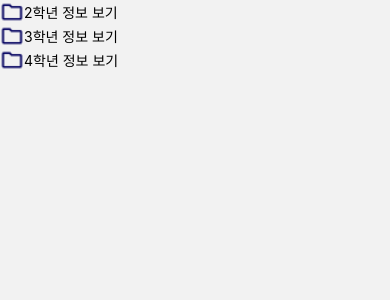
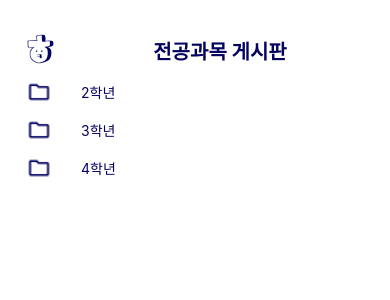
Before and after one commit to GDSC-Hongik/comong-jennie-mobile, a React Native app: screen /Class in a window 390 px wide. Shown: the top 300 px of the page. Built offline with nearby package versions, Linux system fonts and the light colour scheme.

Commit message:
과목게시판 토글까지

```diff
--- a/screens/MajorSelectScreen.tsx
+++ b/screens/MajorSelectScreen.tsx
@@ -1,5 +1,5 @@
 import React, { useState } from 'react';
-import { View, Text, TouchableOpacity, Image } from 'react-native';
+import { View, Text, TouchableOpacity, Image, ScrollView, StyleSheet } from 'react-native';
 import { useNavigation } from '@react-navigation/native';
 import { StackNavigationProp } from '@react-navigation/stack';
 import { RootStackParamList } from '../types/navigation';
@@ -75,20 +75,30 @@ export const profMap: { [key: string]: string } = {
 const MajorSelectScreen: React.FC = () => {
   const navigation = useNavigation<MajorSelectScreenNavigationProp>();
 
-  // 학년, 과목, 교수 상태를 독립적으로 관리하는 객체
   const [openStates, setOpenStates] = useState<{ [key: number]: boolean }>({});
   const [subjectOpenStates, setSubjectOpenStates] = useState<{ [key: number]: { [subject: string]: boolean } }>({});
   const [subjectsMap, setSubjectsMap] = useState<{ [key: number]: string[] }>({});
   const [professorsMap, setProfessorsMap] = useState<{ [key: number]: { [subject: string]: string[] } }>({});
 
   const handleGradeToggle = async (grade: number) => {
-    setOpenStates((prevState) => ({
+    const newOpenState = !openStates[grade];
+    setOpenStates(prevState => ({
       ...prevState,
-      [grade]: !prevState[grade], // 클릭한 학년의 상태만 변경
+      [grade]: newOpenState,
     }));
 
-    if (!openStates[grade] && !subjectsMap[grade]) {
+    if (newOpenState) {
+      setSubjectOpenStates(prevState => ({
+        ...prevState,
+        [grade]: Object.keys(prevState[grade] || {}).reduce((acc, subject) => {
+          acc[subject] = false;
+          return acc;
+        }, {} as { [subject: string]: boolean })
+      }));
+
+      if (!subjectsMap[grade]) {
         await fetchSubjectsForGrade(grade);
+      }
     }
   };
 
@@ -99,12 +109,12 @@ const MajorSelectScreen: React.FC = () => {
         const subjectKey = Object.keys(subMap).find(key => subMap[key] === item.sub);
         return subjectKey || item.sub;
       })));
-      setSubjectsMap((prevState) => ({
+      setSubjectsMap(prevState => ({
         ...prevState,
         [grade]: uniqueSubjects,
       }));
-    } catch (error: any) {
-      setSubjectsMap((prevState) => ({
+    } catch (error) {
+      setSubjectsMap(prevState => ({
         ...prevState,
         [grade]: [],
       }));
@@ -112,7 +122,7 @@ const MajorSelectScreen: React.FC = () => {
   };
 
   const handleSubjectToggle = async (grade: number, subject: string) => {
-    setSubjectOpenStates((prevState) => ({
+    setSubjectOpenStates(prevState => ({
       ...prevState,
       [grade]: {
         ...(prevState[grade] || {}),
@@ -135,15 +145,15 @@ const MajorSelectScreen: React.FC = () => {
           const professorKey = Object.keys(profMap).find(key => profMap[key] === item.profs);
           return professorKey || item.profs;
         })));
-        setProfessorsMap((prevState) => ({
+        setProfessorsMap(prevState => ({
           ...prevState,
           [grade]: {
             ...(prevState[grade] || {}),
             [mappedSubject]: uniqueProfessors,
           },
         }));
-      } catch (error: any) {
-        setProfessorsMap((prevState) => ({
+      } catch (error) {
+        setProfessorsMap(prevState => ({
           ...prevState,
           [grade]: {
             ...(prevState[grade] || {}),
@@ -178,34 +188,39 @@ const MajorSelectScreen: React.FC = () => {
   };
 
   return (
-    <View>
-      {[2, 3, 4].map((grade) => (
-        <View key={grade}>
-          <View style={{ flexDirection: 'row', alignItems: 'center' }}>
+    <View style={styles.container}>
+      <View style={styles.header}>
+        <Image source={require('../assets/Logo.png')} style={styles.logo} />
+        <Text style={styles.title}>전공과목 게시판</Text>
+      </View>
+      <ScrollView contentContainerStyle={styles.scrollView}>
+        {[2, 3, 4].map(grade => (
+          <View key={grade} style={styles.gradeContainer}>
+            <View style={styles.gradeHeader}>
               <TouchableOpacity onPress={() => handleGradeToggle(grade)}>
-              <Image source={require('../assets/folder.png')} style={{ width: 24, height: 24 }} />
+                <Image source={require('../assets/folder.png')} style={styles.icon} />
               </TouchableOpacity>
-            <TouchableOpacity onPress={() => handleGradeClick(grade)}>
-              <Text>{grade}학년 정보 보기</Text>
+              <TouchableOpacity onPress={() => handleGradeClick(grade)} style={styles.gradeText}>
+                <Text style={styles.text}>{grade}학년</Text>
               </TouchableOpacity>
             </View>
-          {openStates[grade] && subjectsMap[grade]?.length > 0 && subjectsMap[grade].map((subject) => (
-            <View key={subject}>
-              <View style={{ flexDirection: 'row', alignItems: 'center' }}>
+            {openStates[grade] && subjectsMap[grade]?.length > 0 && subjectsMap[grade].map(subject => (
+              <View key={subject} style={styles.subjectContainer}>
+                <View style={styles.subjectHeader}>
                   <TouchableOpacity onPress={() => handleSubjectToggle(grade, subject)}>
-                  <Image source={require('../assets/folder.png')} style={{ width: 24, height: 24 }} />
+                    <Image source={require('../assets/folder.png')} style={styles.icon} />
                   </TouchableOpacity>
-                <TouchableOpacity onPress={() => handleSubjectClick(grade, subject)}>
-                  <Text>{subject} 정보 보기</Text>
+                  <TouchableOpacity onPress={() => handleSubjectClick(grade, subject)} style={styles.subjectText}>
+                    <Text style={styles.text}>{subject}</Text>
                   </TouchableOpacity>
                 </View>
-              {subjectOpenStates[grade]?.[subject] && professorsMap[grade]?.[subMap[subject]]?.map((professor) => (
-                <View key={professor} style={{ flexDirection: 'row', alignItems: 'center' }}>
+                {subjectOpenStates[grade]?.[subject] && professorsMap[grade]?.[subMap[subject]]?.map(professor => (
+                  <View key={professor} style={styles.professorContainer}>
                     <TouchableOpacity>
-                    <Image source={require('../assets/folder.png')} style={{ width: 24, height: 24 }} />
+                      <Image source={require('../assets/folder.png')} style={styles.icon} />
                     </TouchableOpacity>
-                  <TouchableOpacity onPress={() => handleProfessorClick(grade, subject, professor)}>
-                    <Text>{professor} 정보 보기</Text>
+                    <TouchableOpacity onPress={() => handleProfessorClick(grade, subject, professor)} style={styles.professorText}>
+                      <Text style={styles.text}>{professor}</Text>
                     </TouchableOpacity>
                   </View>
                 ))}
@@ -213,8 +228,86 @@ const MajorSelectScreen: React.FC = () => {
             ))}
           </View>
         ))}
+      </ScrollView>
     </View>
   );
 };
 
+const styles = StyleSheet.create({
+  container: {
+    flex: 1,
+    backgroundColor: '#fff', // 전체 배경색 흰색
+  },
+  header: {
+    paddingTop: 30,
+    flexDirection: 'row',
+    alignItems: 'center',
+    backgroundColor: '#fff', // 헤더 배경색 흰색
+    paddingHorizontal: 20,
+    zIndex: 1,
+    justifyContent: 'center',
+  },
+  logo: {
+    width: 40,
+    height: 40,
+  },
+  title: {
+    fontSize: 20,
+    color: '#050360',
+    marginLeft: 10,
+    fontWeight: 'bold', // 제목을 볼드체로 설정
+    textAlign: 'center', // 제목을 가운데 정렬
+    flex: 1, // 제목을 가운데 정렬하기 위해 flex 사용
+  },
+  scrollView: {
+    paddingTop: 10,
+    paddingHorizontal: 20,
+    paddingLeft: 27, // 좌측 여백을 27px로 설정
+  },
+  gradeContainer: {
+    marginBottom: 12,
+  },
+  gradeHeader: {
+    flexDirection: 'row',
+    alignItems: 'center',
+    marginBottom: 2,
+  },
+  gradeText: {
+    marginLeft: 30,
+    backgroundColor: '#fff', // 학년 텍스트 배경색 흰색
+  },
+  subjectContainer: {
+    marginBottom: 12,
+  },
+  subjectHeader: {
+    flexDirection: 'row',
+    alignItems: 'center',
+    marginBottom: 2,
+    marginLeft: 30,
+    backgroundColor: '#fff', // 과목 헤더 배경색 흰색
+  },
+  subjectText: {
+    marginLeft: 30,
+    backgroundColor: '#fff', // 과목 텍스트 배경색 흰색
+  },
+  professorContainer: {
+    flexDirection: 'row',
+    alignItems: 'center',
+    marginLeft: 60,
+    marginBottom: 2,
+    backgroundColor: '#fff', // 교수 컨테이너 배경색 흰색
+  },
+  professorText: {
+    marginLeft: 30,
+    backgroundColor: '#fff', // 교수 텍스트 배경색 흰색
+  },
+  icon: {
+    width: 24,
+    height: 24,
+  },
+  text: {
+    color: '#050360',
+  },
+});
+
 export default MajorSelectScreen;
```
Lines whose indentation alone changed are shown as unchanged.
